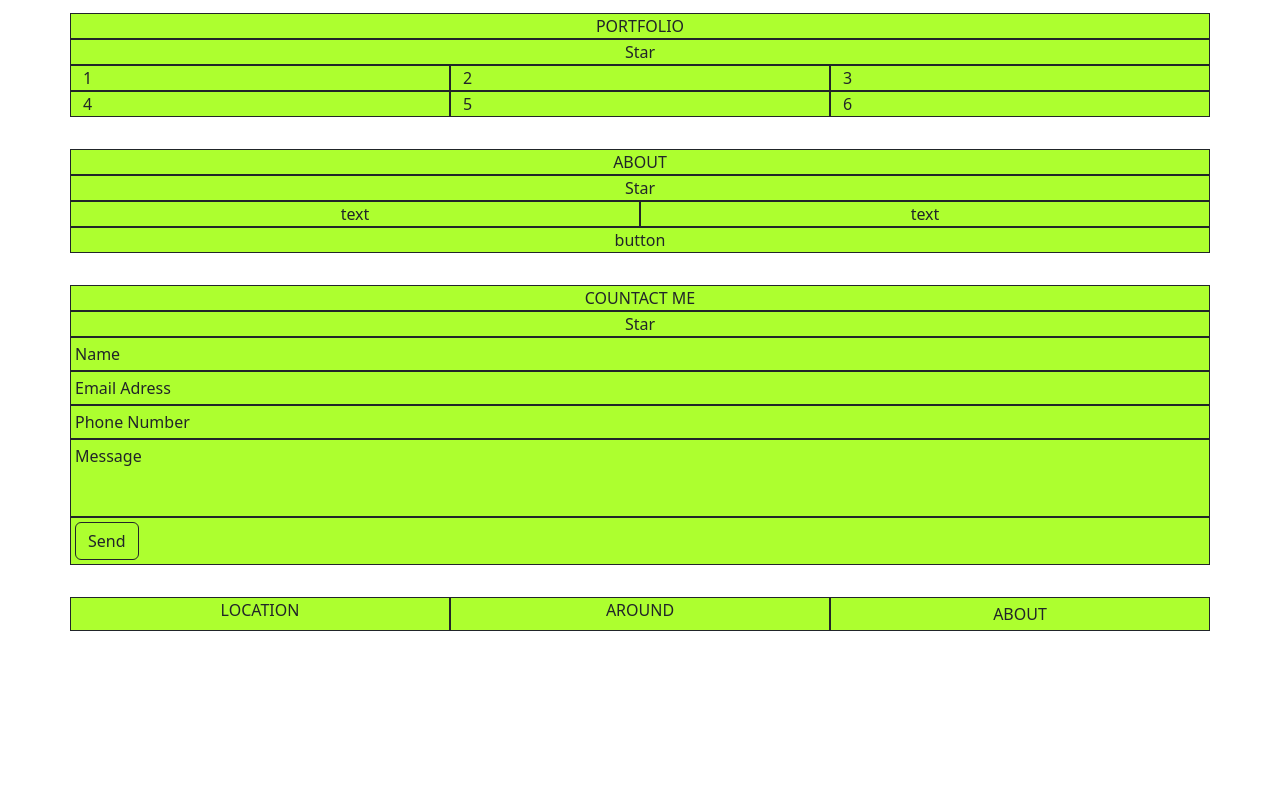
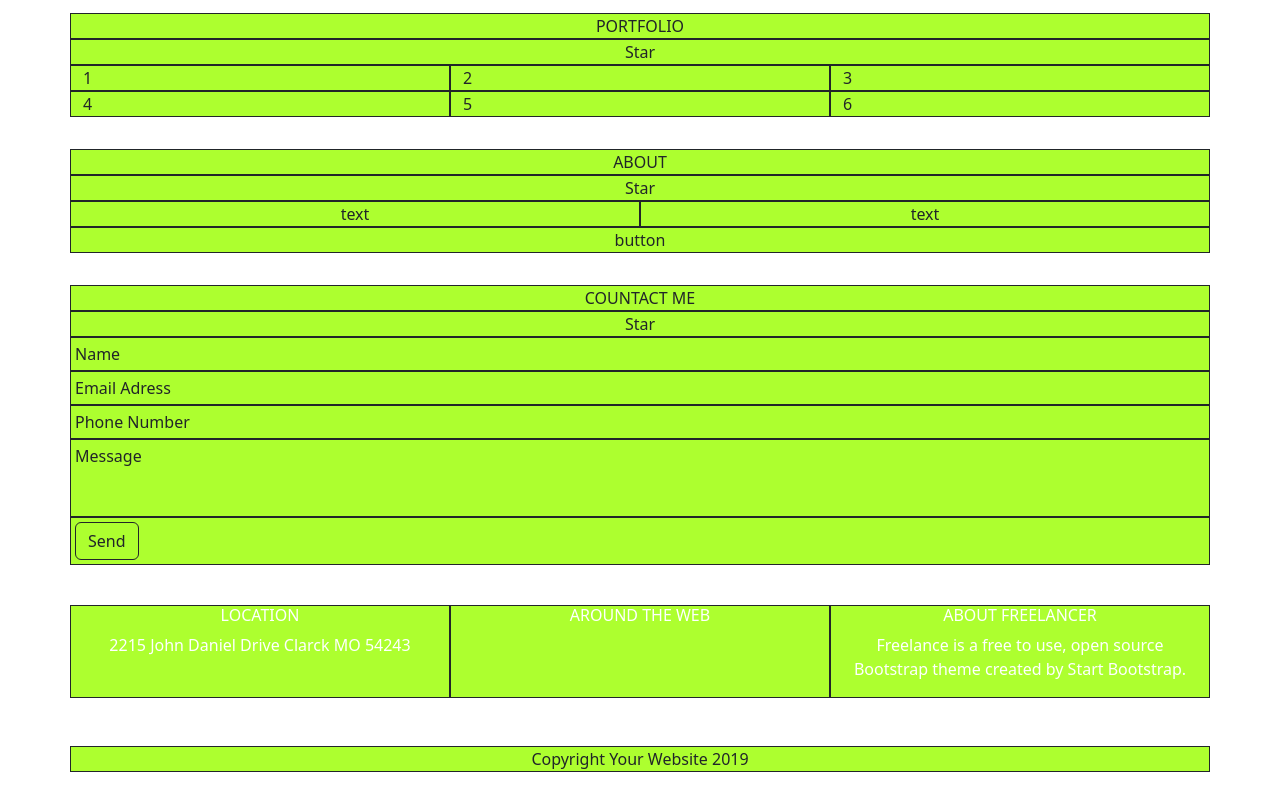
Before and after one commit to estherpinos/html-css-bootstrap-freelance, a plain HTML site: page index.html in a window 1280 px wide. Shown: the part 353-1149 px from the top of the page. Before the commit the page ends 1000 px from the top, so only its background shows below. Drawn offline with nearby package versions, Linux system fonts and the light colour scheme.

Commit message:
Add [footer]

```diff
--- a/index.html
+++ b/index.html
@@ -111,16 +111,31 @@
     </section>
   </main>
   <footer>
-    <section class="location pt-3 pb-3 ">
+    <section class="location pt-4 pb-4 ">
       <div class="container">
         <div class="row">
-          <div class="debug col-12 col-md-4 col-lg-4 text-center">LOCATION</div>
-          <div class="debug col-12 col-md-4 col-lg-4  text-center">AROUND</div>
-          <div class="debug col-12 col-md-4 col-lg-4  text-center  p-1 ">ABOUT</div>
-
+          <div class="debug col-12 col-md-4 col-lg-4 text-center">
+            <h6 class="text-white ">LOCATION</h6>
+            <p class="fs-6 text-white ">2215 John Daniel Drive Clarck MO 54243</p>
+          </div>
+          <div class="debug col-12 col-md-4 col-lg-4 text-center">
+            <h6 class="text-white ">AROUND THE WEB</h6>
+          </div>
+          <div class="debug col-12 col-md-4 col-lg-4 text-center ">
+            <h6 class="text-white ">ABOUT FREELANCER</h6>
+            <p class="fs-6 text-white  ">Freelance is a free to use, open source Bootstrap theme created by Start Bootstrap.
+            </p>
+          </div>
         </div>
       </div>
+    </section>
 
+    <section class="copyright pt-4 pb-4 ">
+      <div class="container">
+        <div class="row">
+          <div class="debug col-12 text-center">Copyright Your Website 2019</div>
+        </div>
+      </div>
     </section>
   </footer>
 
```
